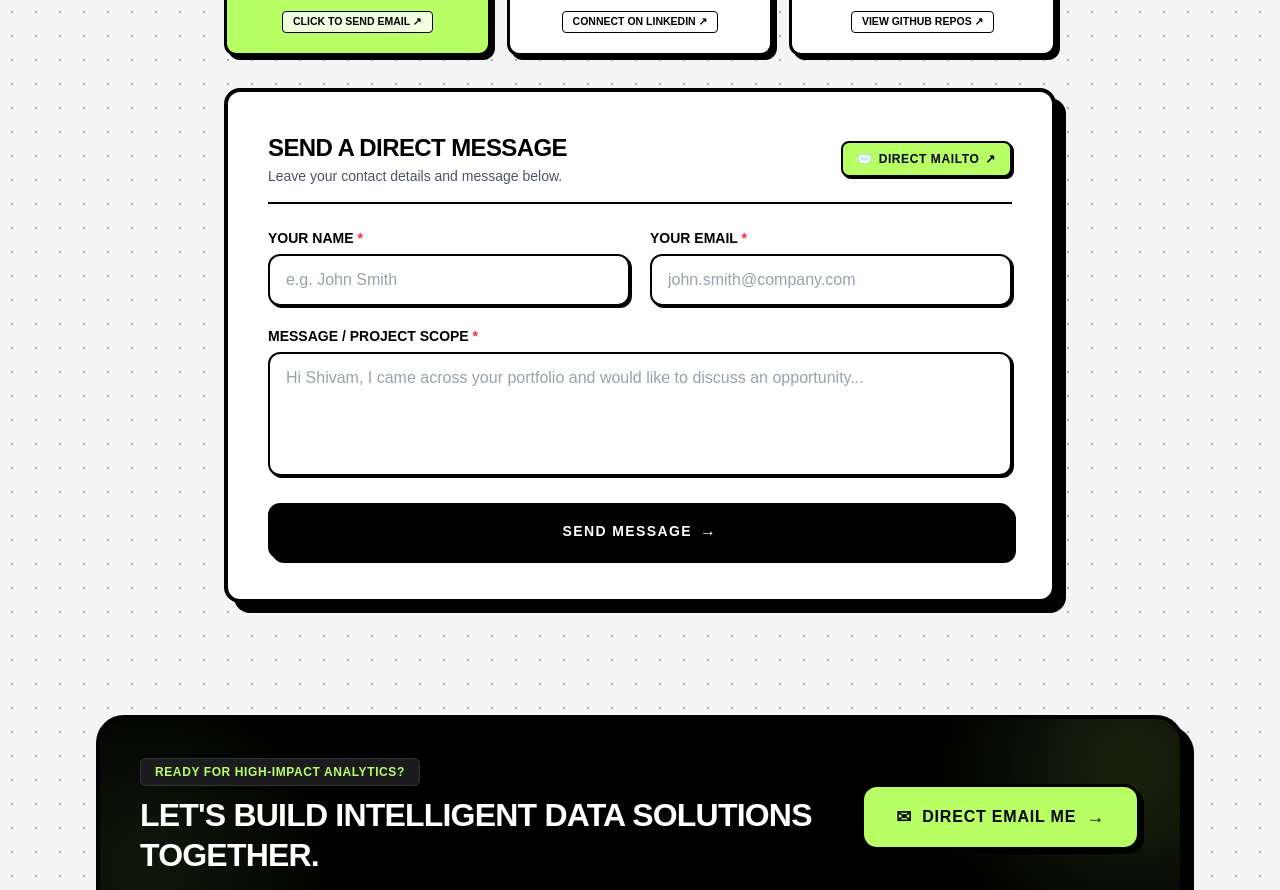
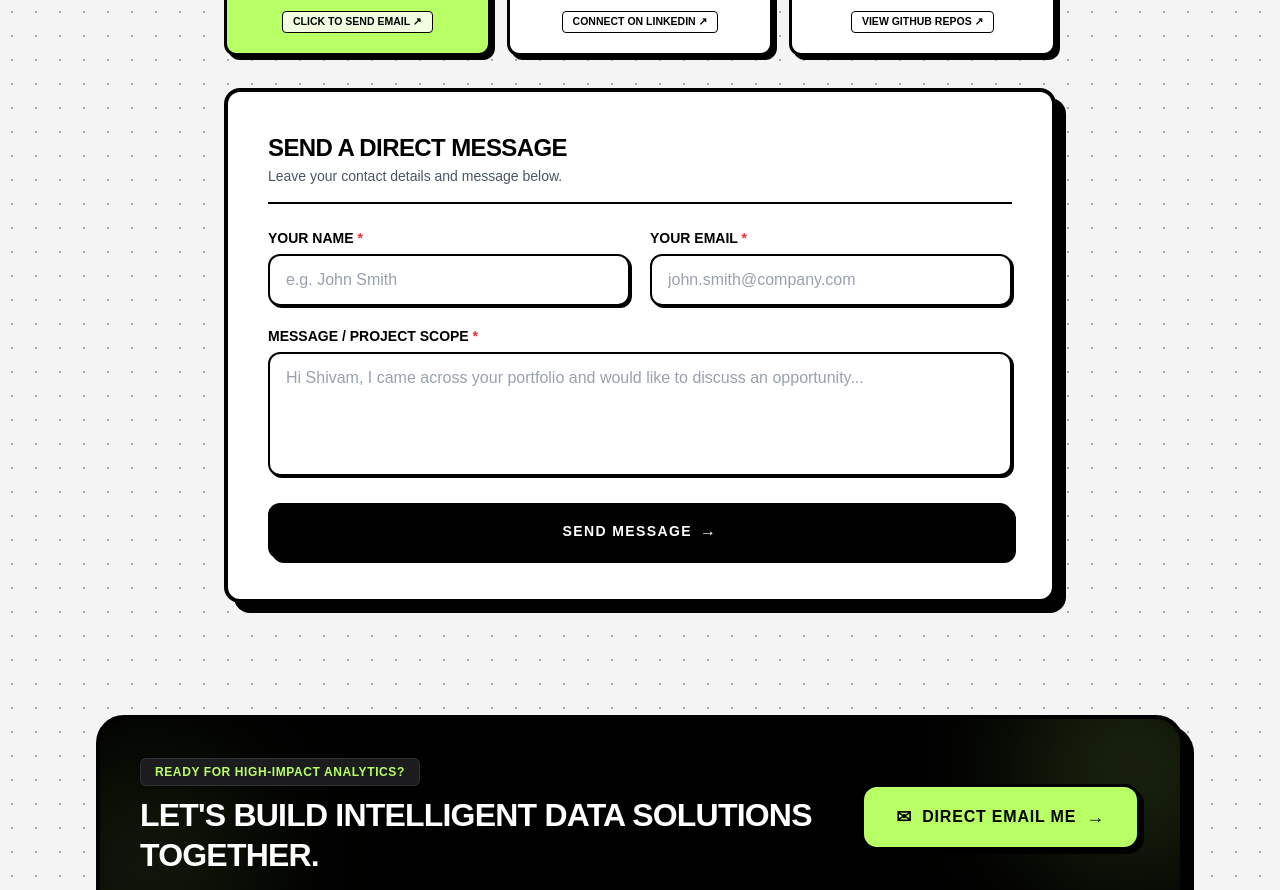
Before and after one commit to shivamjha2o/pf2, a Next.js app: page / in a window 1280 px wide. Shown: the part 7520-8410 px from the top of the page. Built offline with nearby package versions, Linux system fonts and the light colour scheme.

Commit message:
fix(contact): remove duplicate direct mailto button from contact form header

```diff
--- a/src/components/Contact.tsx
+++ b/src/components/Contact.tsx
@@ -151,24 +151,14 @@ const Contact = () => {
             className="w-full rounded-2xl"
           >
             <div className="bg-white p-5 sm:p-10 rounded-2xl border-3 sm:border-4 border-black shadow-[6px_6px_0px_0px_rgba(0,0,0,1)] sm:shadow-[10px_10px_0px_0px_rgba(0,0,0,1)]">
-              {/* Form Title & Direct Mail Option */}
-              <div className="flex flex-col sm:flex-row sm:items-center justify-between gap-3 mb-6 pb-4 border-b-2 border-black">
-                <div>
+              {/* Form Title */}
+              <div className="mb-6 pb-4 border-b-2 border-black">
                 <h3 className="text-xl sm:text-2xl font-black text-black tracking-tight uppercase">
                   Send a Direct Message
                 </h3>
                 <p className="text-xs sm:text-sm font-medium text-gray-600 mt-0.5">
                   Leave your contact details and message below.
                 </p>
-                </div>
-                <a
-                  href="mailto:shivamjha9871@gmail.com?subject=Direct%20Inquiry%20from%20Portfolio"
-                  className="inline-flex items-center gap-1.5 bg-[#B8FF65] hover:bg-black hover:text-[#B8FF65] text-black font-black text-xs uppercase tracking-wider px-3.5 py-2 border-2 border-black rounded-lg shadow-[2px_2px_0px_0px_rgba(0,0,0,1)] transition-colors shrink-0 self-start sm:self-auto active:translate-x-0.5 active:translate-y-0.5"
-                >
-                  <span>✉️</span>
-                  <span>Direct Mailto</span>
-                  <span>↗</span>
-                </a>
               </div>
 
               <AnimatePresence mode="wait">
```
Lines whose indentation alone changed are shown as unchanged.
